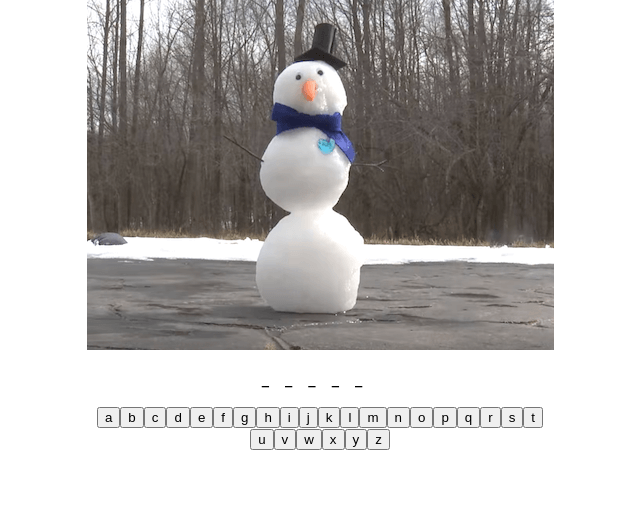
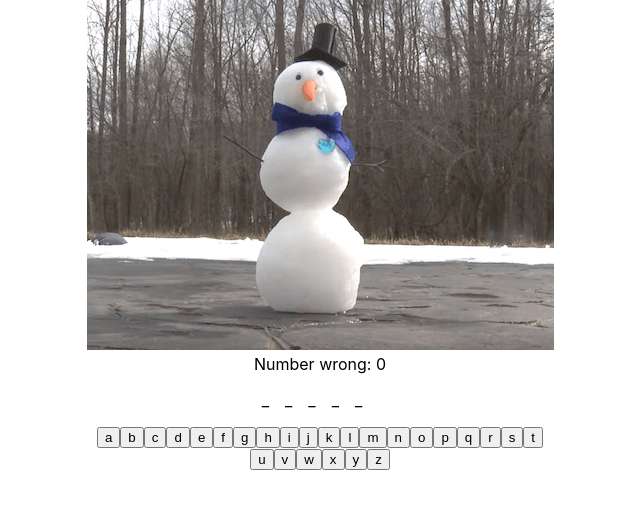
Before and after one commit to alevitz/react_snowman, a React (Create React App) app: page / in a window 1280 px wide. Shown: the top 508 px of the page, without its empty margins (320-960 px from the left). Built offline with nearby package versions, Linux system fonts and the light colour scheme.

Commit message:
Get number of wrong guesses to show

```diff
--- a/src/Snowman.js
+++ b/src/Snowman.js
@@ -57,6 +57,7 @@ function Snowman({maxWrong, images, words}) {
   return (
     <div className="Snowman">
       <img src={images[nWrong]}/>
+      <div>Number wrong: {nWrong}</div>
       <p className="Snowman-word">{guessedWord()}</p>
       <p>{generateButtons()}</p>
     </div>
```
